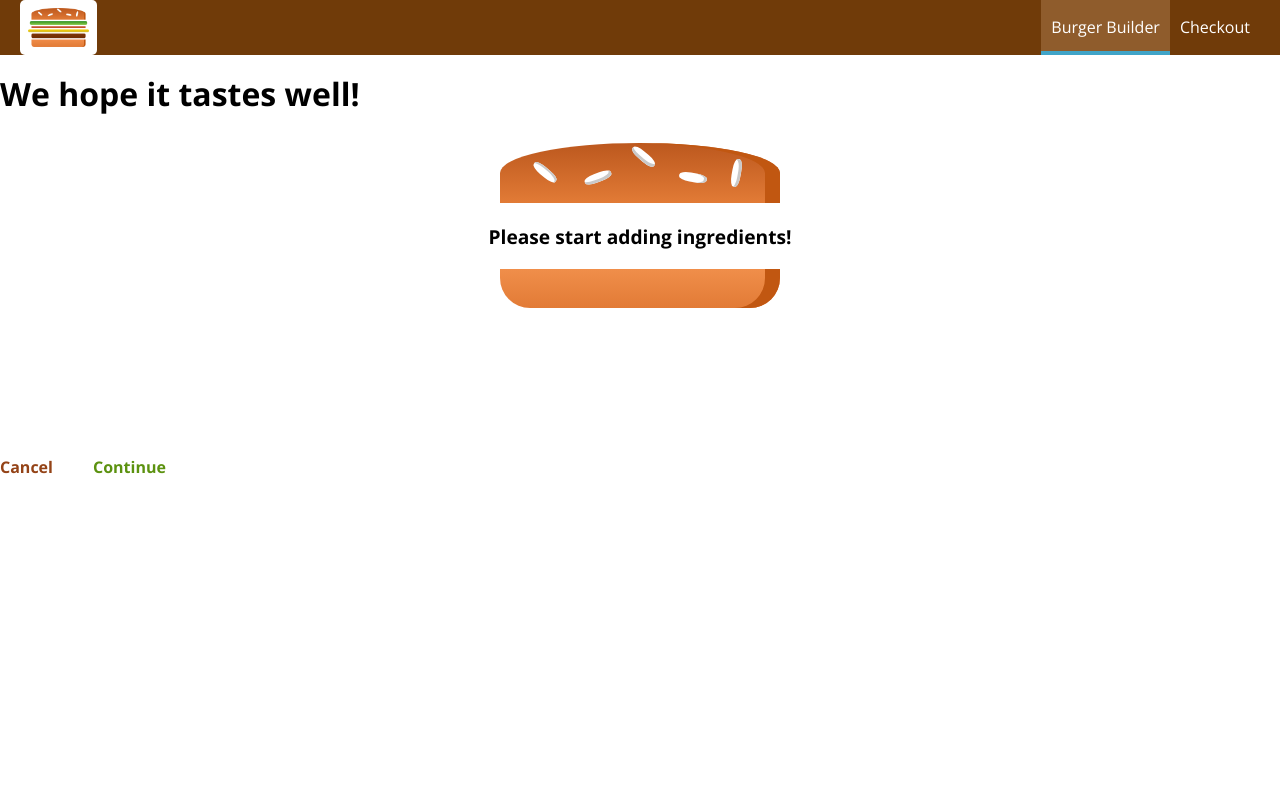
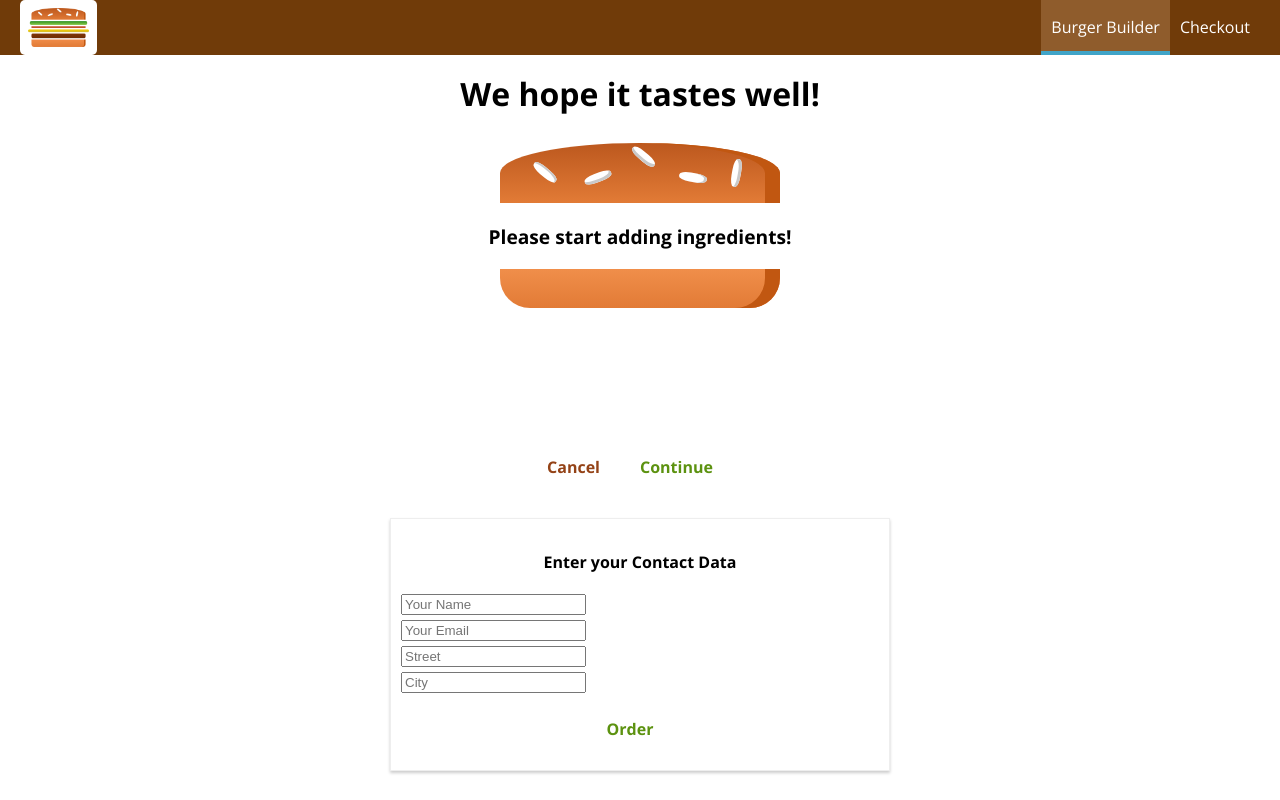
Before and after one commit to mikensubuga/burger-app, a React app: page /checkout in a window 1280 px wide. Both pictures are taken after a click on the button "Continue". Built offline with nearby package versions, Linux system fonts and the light colour scheme.

Commit message:
navigating to contact-data component

```diff
--- a/src/components/Order/CheckoutSummary.jsx
+++ b/src/components/Order/CheckoutSummary.jsx
@@ -1,7 +1,7 @@
 import React from "react";
 import Burger from "../Burger/Burger";
 import Button from "../../components/UI/Button/Button";
-import classes from "./CheckoutSummary.modules.css";
+import classes from "./CheckoutSummary.module.css";
 const checkoutSummary = props => {
   return (
     <div className={classes.CheckoutSummary}>
--- a/src/containers/Checkout/Checkout.jsx
+++ b/src/containers/Checkout/Checkout.jsx
@@ -1,5 +1,7 @@
 import React, { Component } from "react";
 import CheckoutSummary from "../../components/Order/CheckoutSummary";
+import { Route } from "react-router-dom";
+import ContactData from "./ContactData/ContactData";
 class Checkout extends Component {
   state = {
     ingredients: {
@@ -26,6 +28,10 @@
           continue={this.continue}
           cancel={this.cancel}
         />
+        <Route
+          path={this.props.match.url + "/contact-data"}
+          component={ContactData}
+        />
       </div>
     );
   }
--- /dev/null
+++ b/src/containers/Checkout/ContactData/ContactData.jsx
@@ -0,0 +1,49 @@
+import React, { Component } from "react";
+import Button from "../../../components/UI/Button/Button";
+import classes from "./ContactData.module.css";
+class ContactData extends Component {
+  state = {
+    name: "",
+    email: "",
+    address: {
+      street: "",
+      city: ""
+    }
+  };
+  render() {
+    return (
+      <div className={classes.ContactData}>
+        <h4>Enter your Contact Data</h4>
+        <form>
+          <input
+            className={classes.InputData}
+            type="text"
+            name="name"
+            placeholder="Your Name"
+          />
+          <input
+            className={classes.InputData}
+            type="email"
+            name="email"
+            placeholder="Your Email"
+          />
+          <input
+            className={classes.InputData}
+            type="text"
+            name="street"
+            placeholder="Street"
+          />
+          <input
+            className={classes.InputData}
+            type="text"
+            name="city"
+            placeholder="City"
+          />
+          <Button btnType="Success">Order</Button>
+        </form>
+      </div>
+    );
+  }
+}
+
+export default ContactData;
--- /dev/null
+++ b/src/containers/Checkout/ContactData/ContactData.module.css
@@ -0,0 +1,18 @@
+.ContactData {
+  margin: 20px auto;
+  width: 80%;
+  text-align: center;
+  box-shadow: 0 2px 3px #ccc;
+  border: 1px solid #eee;
+  padding: 10px;
+  box-sizing: border-box;
+}
+.InputData {
+  display: block;
+  margin-bottom: 5px;
+}
+@media (min-width: 600px) {
+  .ContactData {
+    width: 500px;
+  }
+}
```
Also changed, not shown: src/components/Order/CheckoutSummary.module.css (renamed from src/components/Order/CheckoutSummary.modules.css).
